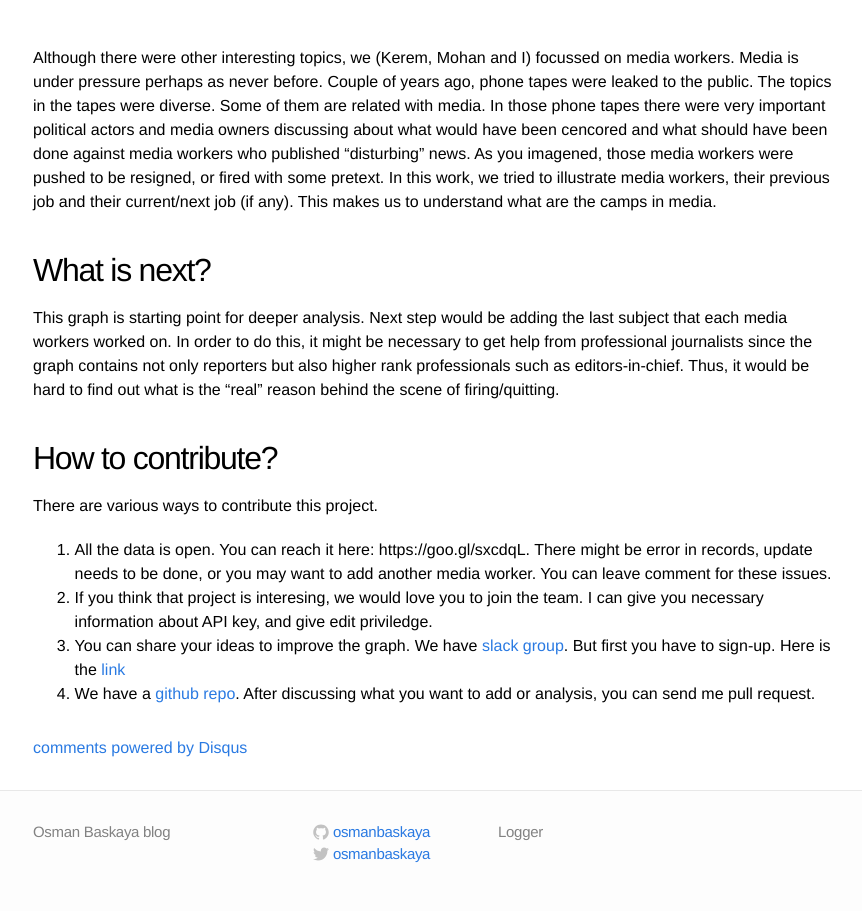
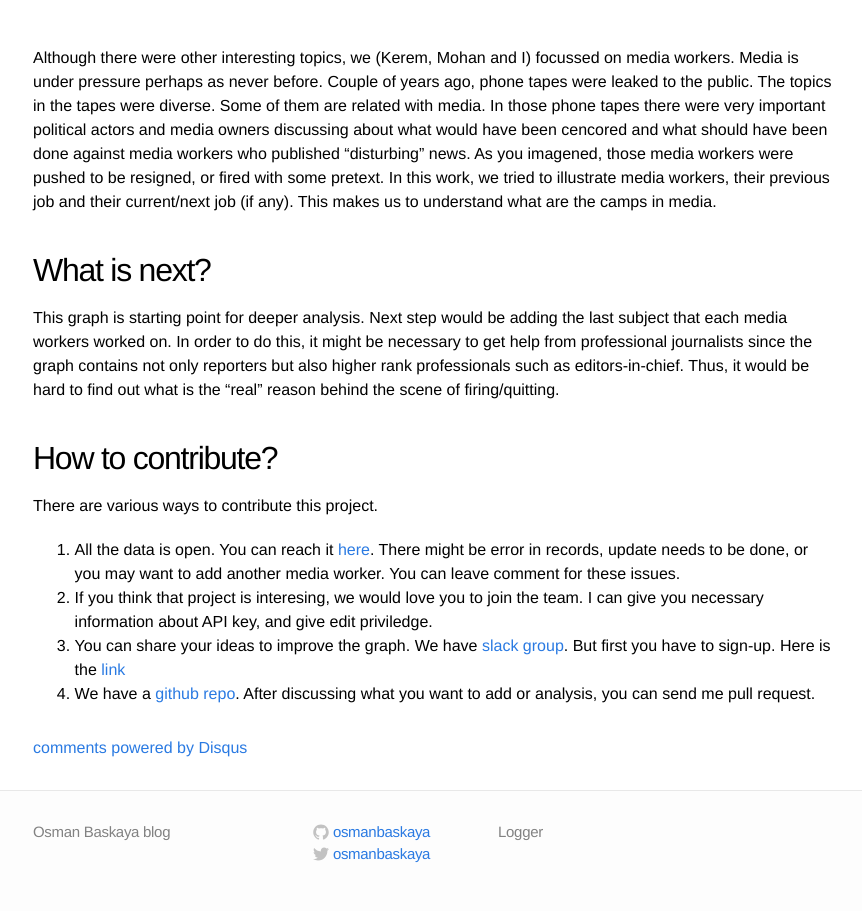
Before and after one commit to osmanbaskaya/osmanbaskaya.github.io, a Jekyll site: the page built from _posts/2016-01-12-Media-Workers.markdown, in a window 1280 px wide. Shown: the part 1397-2308 px from the top of the page, without its empty margins (207-1069 px from the left). Built offline with Jekyll 4.4.1, drawn with Linux system fonts in a browser that asks for light colours; Markdown is read by kramdown in place of the engine named in the settings; comment, search, counter and statistics services are not loaded.

Commit message:
data link updated

```diff
--- a/_posts/2016-01-12-Media-Workers.markdown
+++ b/_posts/2016-01-12-Media-Workers.markdown
@@ -30,7 +30,7 @@ This graph is starting point for deeper analysis. Next step would be adding the
 
 There are various ways to contribute this project.
 
-1. All the data is open. You can reach it here: https://goo.gl/sxcdqL. There might be error in records, update needs to be done, or you may want to add another media worker. You can leave comment for these issues.
+1. All the data is open. You can reach it [here](https://goo.gl/sxcdqL). There might be error in records, update needs to be done, or you may want to add another media worker. You can leave comment for these issues.
 2. If you think that project is interesing, we would love you to join the team. I can give you necessary information about API key, and give edit priviledge.
 3. You can share your ideas to improve the graph. We have [slack group](https://graphcommons.slack.com/messages/media-workers/). But first you have to sign-up. Here is the [link](http://graphcommons-slack.herokuapp.com/)
 4. We have a [github repo](https://github.com/osmanbaskaya/journalist-firing-in-turkey). After discussing what you want to add or analysis, you can send me pull request.
```
